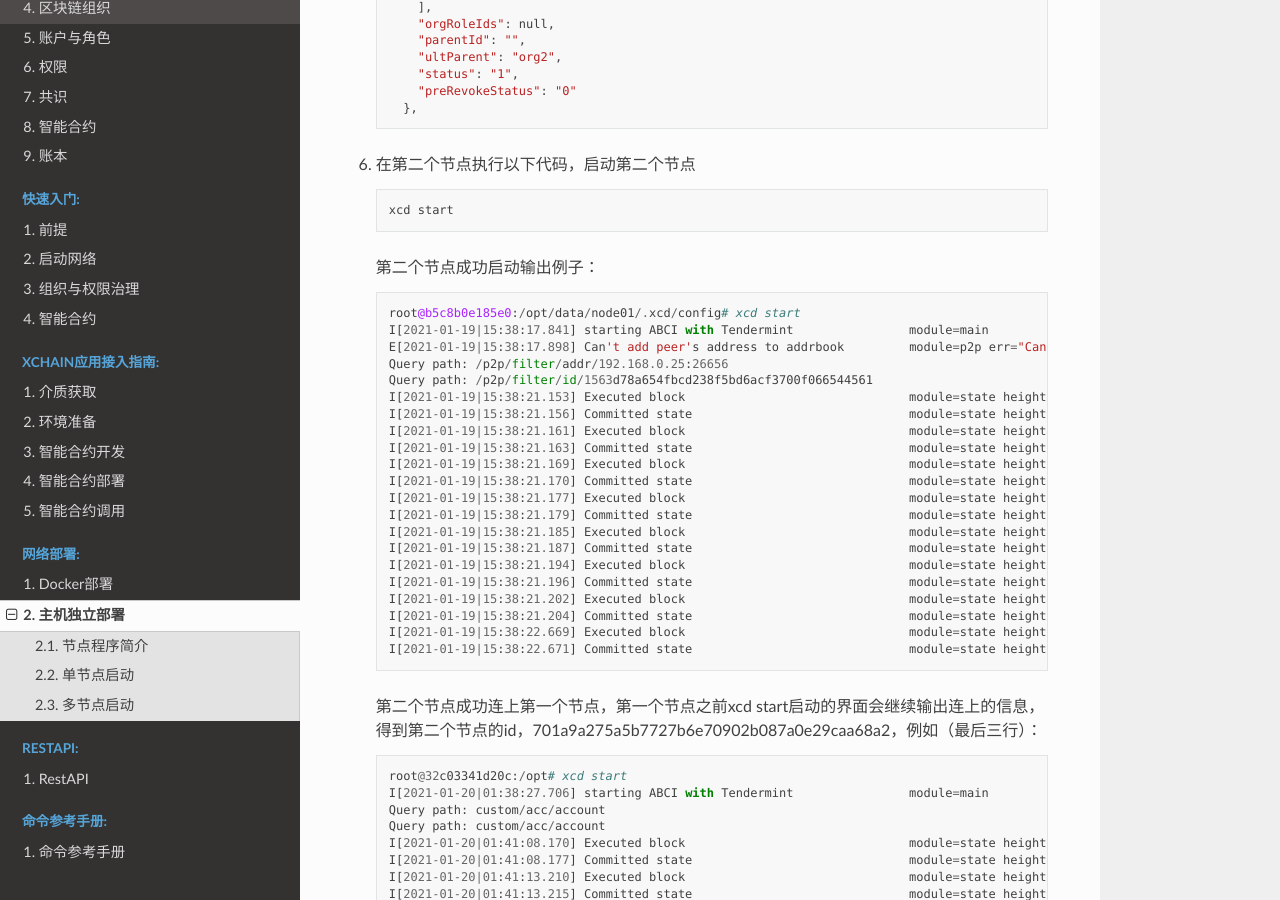
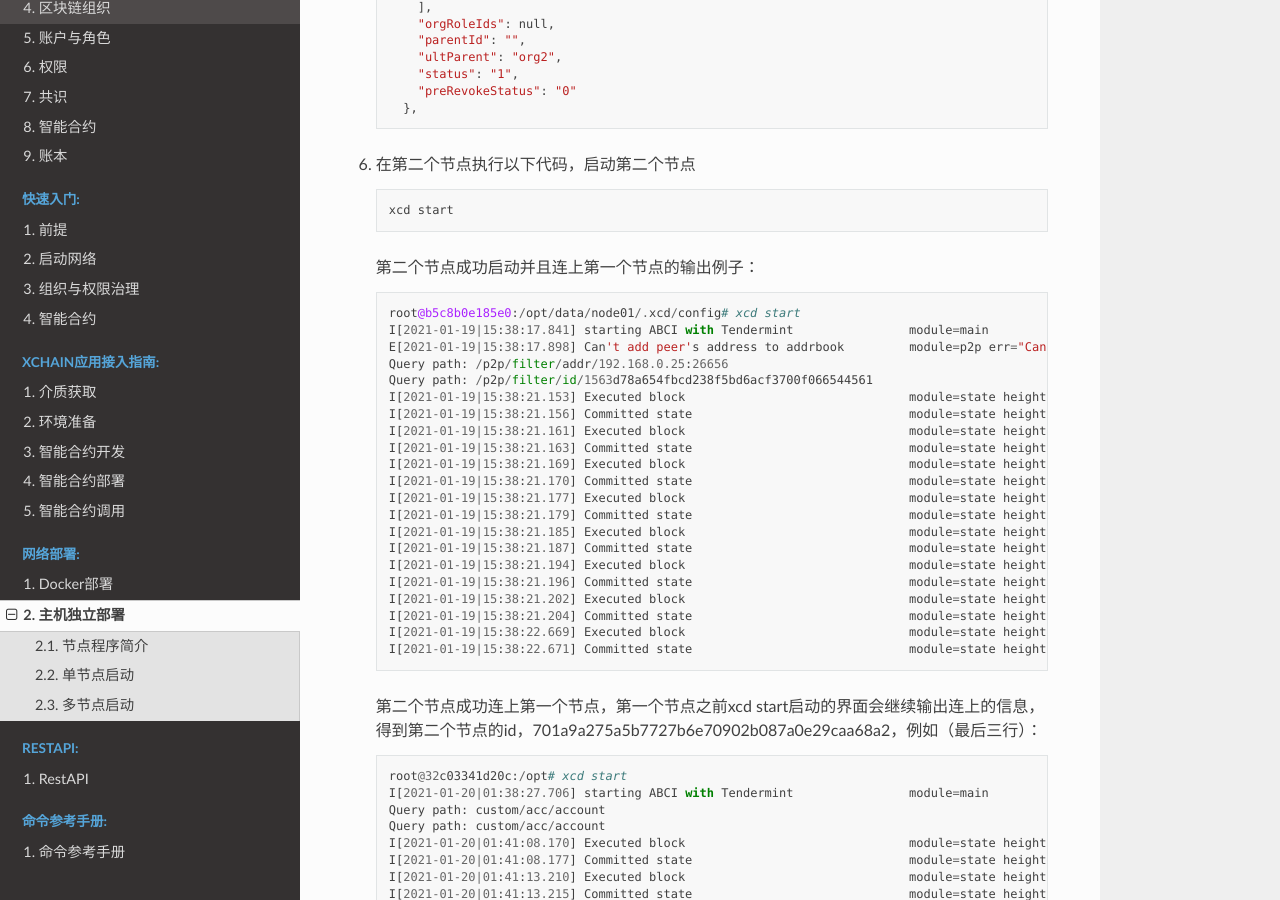
Before and after one commit to XAbaiyangdian/xchaindoc, a Sphinx documentation site: the page built from source/deployment/machine-deploy.md, in a window 1280 px wide and 900 px high, scrolled down 3530 px. Built offline with Sphinx 7.4.7 and the Read the Docs theme 2.0.0, drawn with Linux system fonts in a browser that asks for light colours.

Commit message:
修改第二个节点启动描述

````diff
--- a/source/deployment/machine-deploy.md
+++ b/source/deployment/machine-deploy.md
@@ -211,7 +211,7 @@ xcd：节点服务程序； xccli：客户端命令行工具； so：xcd和xccli
    xcd start
    ```
 
-   第二个节点成功启动输出例子：
+   第二个节点成功启动并且连上第一个节点的输出例子：
 
    ```
    root@b5c8b0e185e0:/opt/data/node01/.xcd/config# xcd start
````
